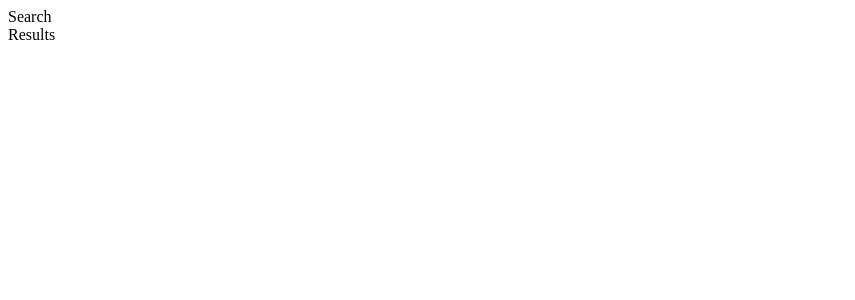
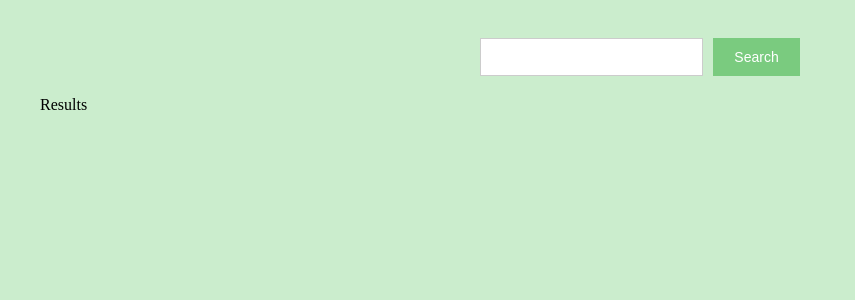
Before and after one commit to DaryaAniskevich/RS-React-2024-Q3, a React (Vite) app: page / in a window 1280 px wide. Shown: the top 300 px of the page, without its empty margins (0-855 px from the left). Built offline with nearby package versions, Linux system fonts and the light colour scheme.

Commit message:
feat: add search block content

```diff
--- a/src/App.css
+++ b/src/App.css
@@ -0,0 +1,20 @@
+input {
+  padding: 10px 20px;
+  border: 1px solid #ccc;
+  font-size: 14px;
+}
+button {
+  padding: 10px 20px;
+  background-color: #7acb7f;
+  color: #fff;
+  border: 1px solid #7acb7f;
+  cursor: pointer;
+  font-weight: 500;
+  font-size: 14px;
+}
+.search {
+  display: flex;
+  justify-content: center;
+  gap: 10px;
+  margin-bottom: 20px;
+}
--- a/src/components/main/Search.tsx
+++ b/src/components/main/Search.tsx
@@ -1,7 +1,39 @@
 import React from 'react';
+import localStorageSearchValue from '../../helpers/constants';
 
-export default class Search extends React.Component {
+export default class Search extends React.Component<Record<string, never>, { inputValue: string }> {
+  constructor(props: Record<string, never>) {
+    super(props);
+    this.state = {
+      inputValue: '',
+    };
+  }
+
+  componentDidMount(): void {
+    const localStorageValue = localStorage.getItem(localStorageSearchValue);
+    if (localStorageValue) {
+      this.setState({ inputValue: localStorageValue });
+    }
+  }
+
+  handleChange = (event: React.ChangeEvent<HTMLInputElement>) => {
+    this.setState({ inputValue: event.target.value });
+  };
+
+  handleSubmit = () => {
+    const { inputValue } = this.state;
+    localStorage.setItem(localStorageSearchValue, inputValue);
+  };
+
   render() {
-    return <div>Search</div>;
+    const { inputValue } = this.state;
+    return (
+      <div className="search">
+        <input value={inputValue} onChange={this.handleChange} />
+        <button type="submit" onClick={this.handleSubmit}>
+          Search
+        </button>
+      </div>
+    );
   }
 }
--- /dev/null
+++ b/src/helpers/constants.ts
@@ -0,0 +1,3 @@
+const localStorageSearchValue = 'searchValue';
+
+export default localStorageSearchValue;
--- a/src/index.css
+++ b/src/index.css
@@ -0,0 +1,9 @@
+body {
+  background-color: #cbedcd;
+}
+
+.container {
+  max-width: 1200px;
+  margin: 0 auto;
+  padding: 30px 10px;
+}
--- a/src/pages/main.tsx
+++ b/src/pages/main.tsx
@@ -5,10 +5,10 @@ import Results from '../components/main/Results';
 export default class Main extends React.Component {
   render() {
     return (
-      <>
+      <main className="container">
         <Search />
         <Results />
-      </>
+      </main>
     );
   }
 }
```
Also changed, not shown: src/helpers/types.ts (added).
